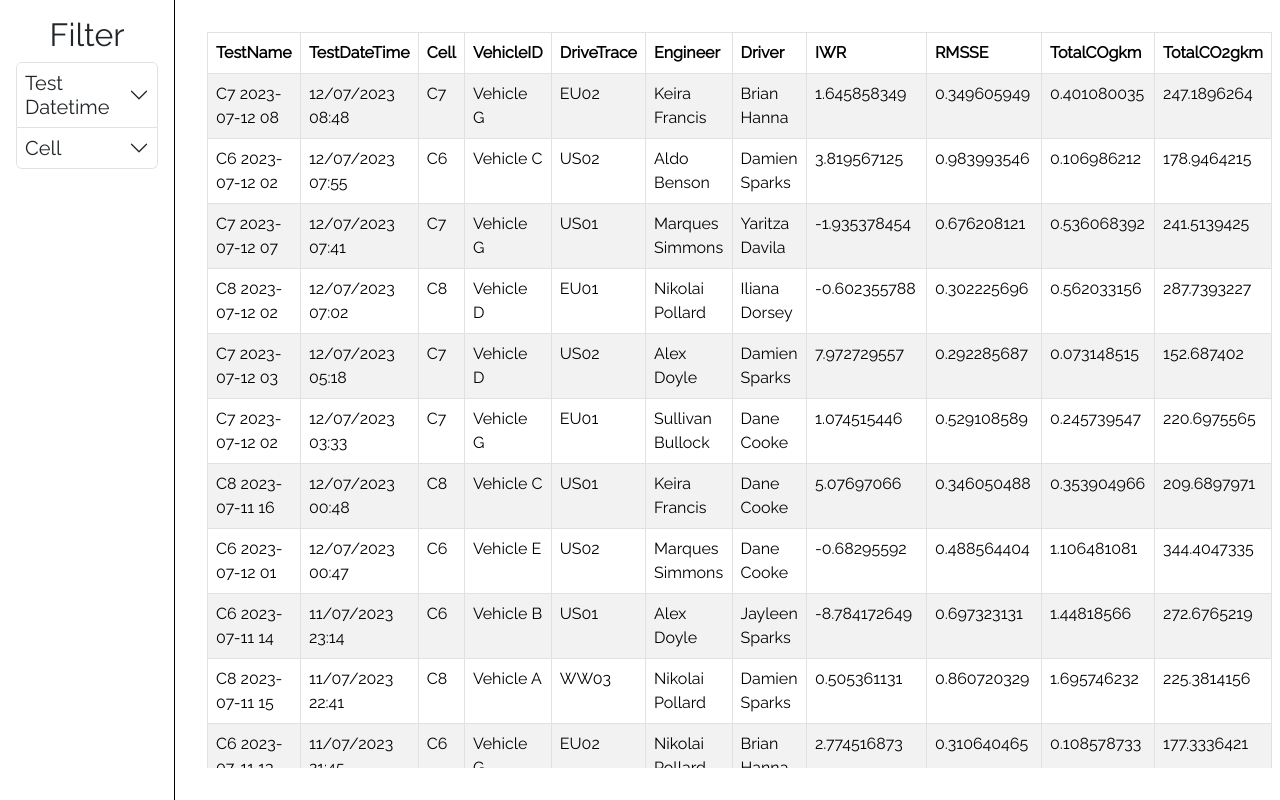
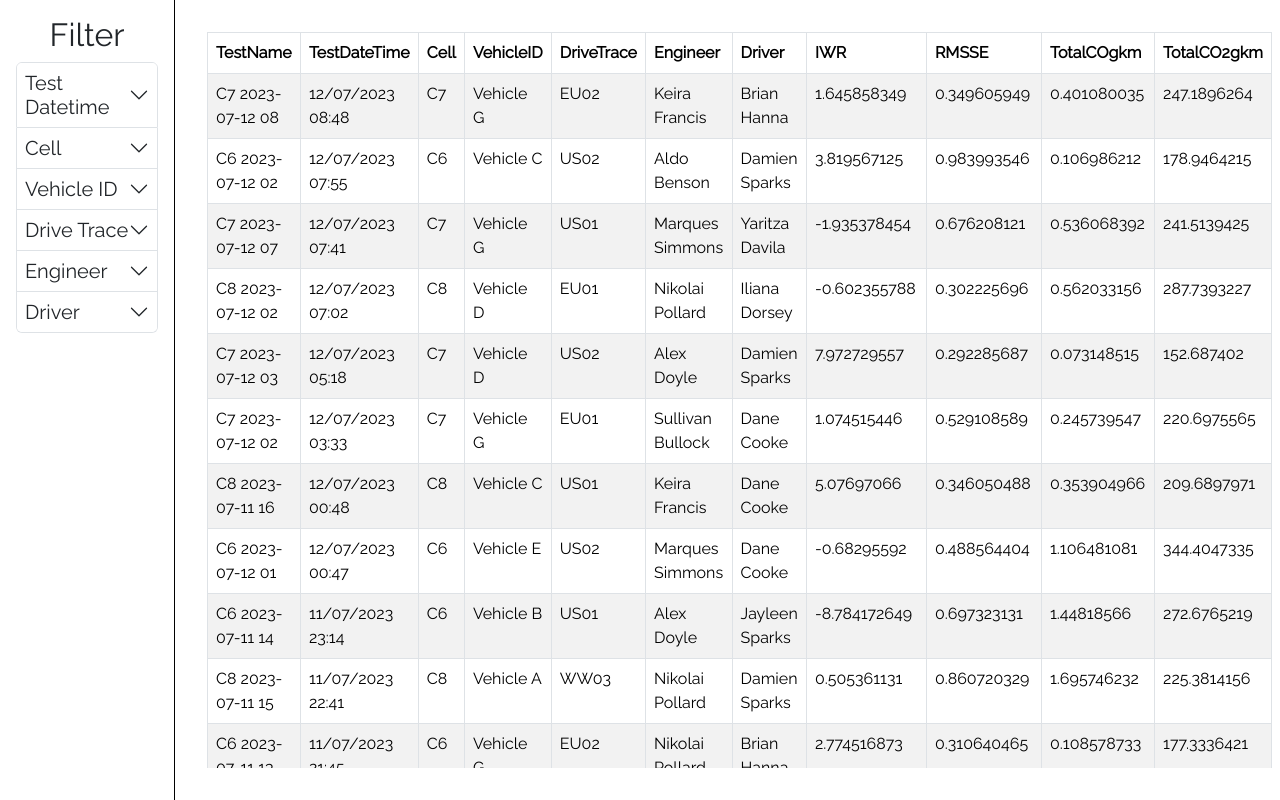
Before and after one commit to bryce-krispies/JLR-test, a React (Create React App) app: page / in a window 1280 px wide. Built offline with nearby package versions, Linux system fonts and the light colour scheme.

Commit message:
Add more accordions

```diff
--- a/src/components/Sidebar.jsx
+++ b/src/components/Sidebar.jsx
@@ -9,7 +9,7 @@ function Sidebar() {
             <h2 style={{margin: "0 auto 0 auto", padding: "0 0 0.5rem 0"}}>Filter</h2>
             <Accordion>
                 <Accordion.Item eventKey="0">
-                <Accordion.Header><h5 style={{margin: "0"}}>Test Datetime</h5></Accordion.Header>
+                    <Accordion.Header><h5 style={{margin: "0"}}>Test Datetime</h5></Accordion.Header>
                     <Accordion.Body>
                         <p style={{margin: "0", padding: "0 0 0.5rem 0"}}>Start</p>
                         <input type="datetime-local"/>
@@ -18,7 +18,7 @@ function Sidebar() {
                     </Accordion.Body>
                 </Accordion.Item>
                 <Accordion.Item eventKey="1">
-                <Accordion.Header><h5 style={{margin: "0"}}>Cell</h5></Accordion.Header>
+                    <Accordion.Header><h5 style={{margin: "0"}}>Cell</h5></Accordion.Header>
                     <Accordion.Body>
                         <Form>
                             <Form.Check type={'checkbox'} id={`default-checkbox`} label={`C1`}/>
@@ -28,6 +28,48 @@ function Sidebar() {
                         </Form>
                     </Accordion.Body>
                 </Accordion.Item>
+                <Accordion.Item eventKey="2">
+                    <Accordion.Header><h5 style={{margin: "0"}}>Vehicle ID</h5></Accordion.Header>
+                    <Accordion.Body>
+                        <Form>
+                            <Form.Check type={'checkbox'} id={`default-checkbox`} label={`Vehicle A`}/>
+                            <Form.Check type={'checkbox'} id={`default-checkbox`} label={`Vehicle B`}/>
+                            <Form.Check type={'checkbox'} id={`default-checkbox`} label={`Vehicle C`}/>
+                            <Form.Check type={'checkbox'} id={`default-checkbox`} label={`Vehicle D`}/>
+                        </Form>
+                    </Accordion.Body>
+                </Accordion.Item>
+                <Accordion.Item eventKey="3">
+                    <Accordion.Header><h5 style={{margin: "0"}}>Drive Trace</h5></Accordion.Header>
+                    <Accordion.Body>
+                        <Form>
+                            <Form.Check type={'checkbox'} id={`default-checkbox`} label={`EU02`}/>
+                            <Form.Check type={'checkbox'} id={`default-checkbox`} label={`US02`}/>
+                            <Form.Check type={'checkbox'} id={`default-checkbox`} label={`US01`}/>
+                            <Form.Check type={'checkbox'} id={`default-checkbox`} label={`WW03`}/>
+                        </Form>
+                    </Accordion.Body>
+                </Accordion.Item>
+                <Accordion.Item eventKey="4">
+                    <Accordion.Header><h5 style={{margin: "0"}}>Engineer</h5></Accordion.Header>
+                    <Accordion.Body>
+                        <Form>
+                            <Form.Check type={'checkbox'} id={`default-checkbox`} label={`Keira Francis`}/>
+                            <Form.Check type={'checkbox'} id={`default-checkbox`} label={`Aldo Benson`}/>
+                            <Form.Check type={'checkbox'} id={`default-checkbox`} label={`Marques Simmons`}/>
+                            <Form.Check type={'checkbox'} id={`default-checkbox`} label={`Nikolai Pollard`}/>
+                        </Form>
+                    </Accordion.Body>
+                </Accordion.Item>
+                <Accordion.Item eventKey="5">
+                    <Accordion.Header><h5 style={{margin: "0"}}>Driver</h5></Accordion.Header>
+                    <Accordion.Body>
+                        <Form>
+                            <Form.Check type={'checkbox'} id={`default-checkbox`} label={`Brian Hanna`}/>
+                            <Form.Check type={'checkbox'} id={`default-checkbox`} label={`Damien Sparks`}/>
+                        </Form>
+                    </Accordion.Body>
+                </Accordion.Item>
             </Accordion>
         </div>
     );
```
